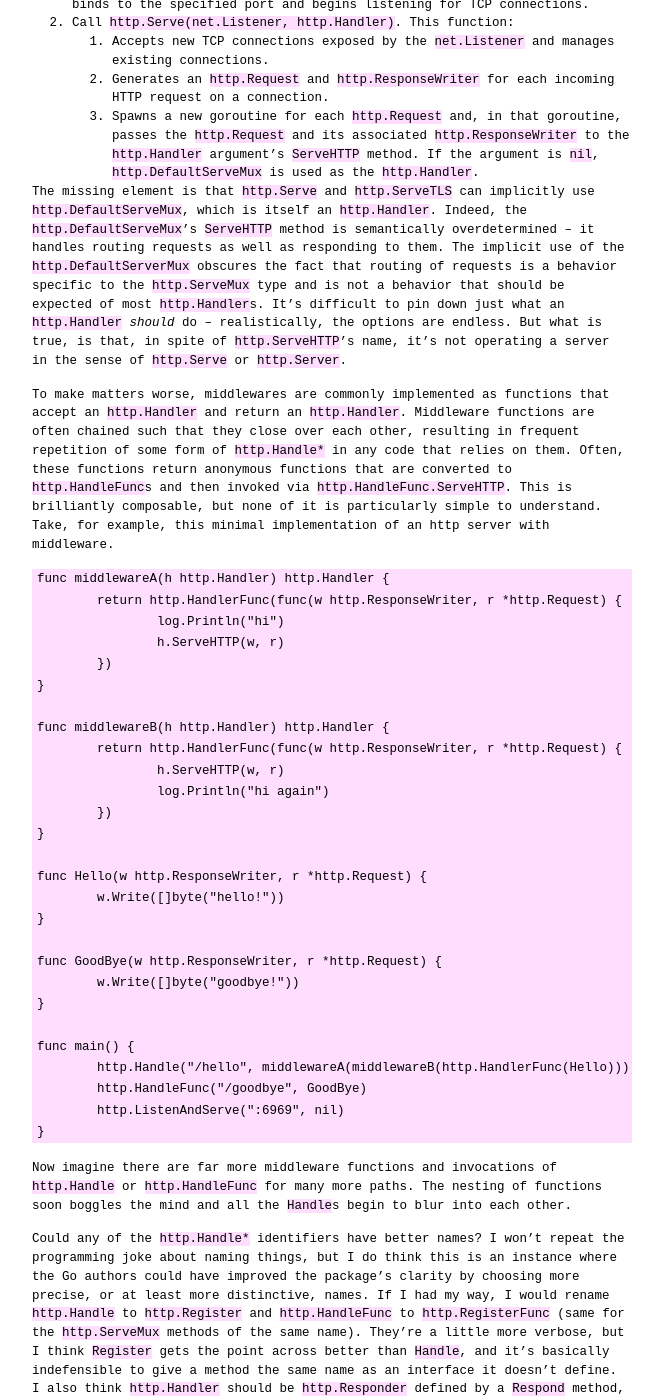
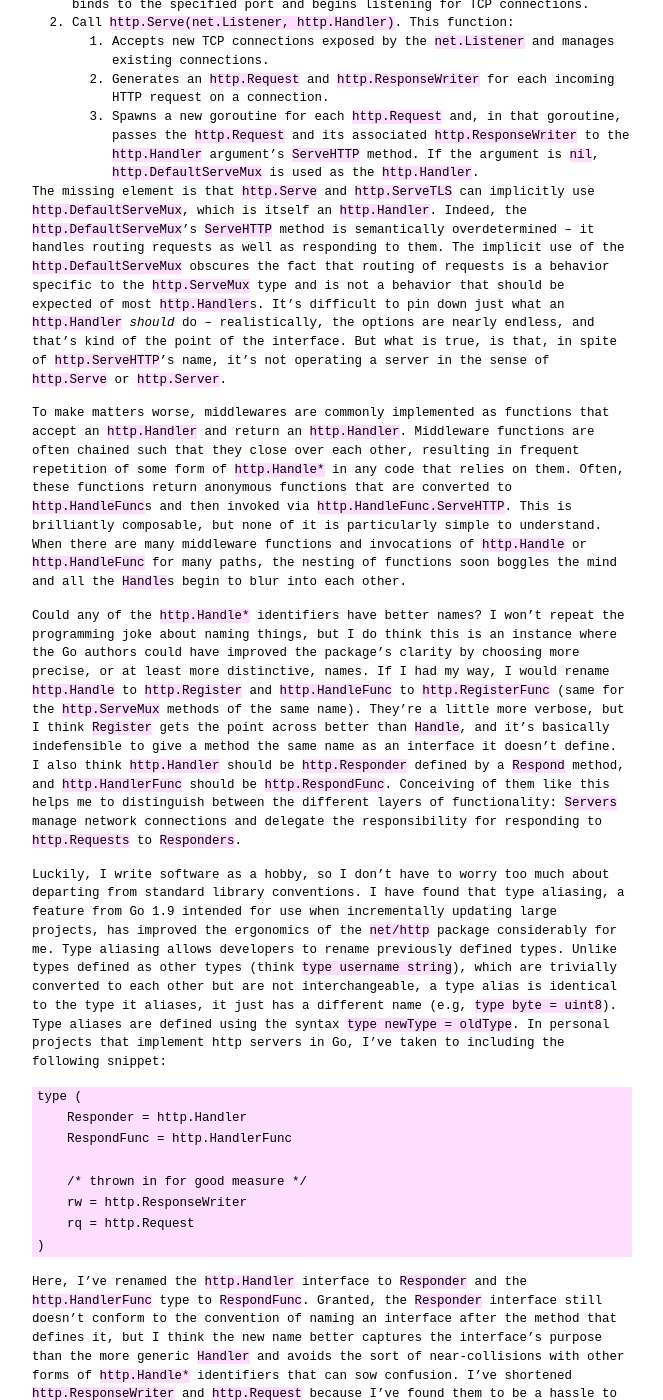
Before and after one commit to cdillond/cdillond.github.io, a Jekyll site: the page built from _posts/2025-04-05-http.markdown, in a window 1280 px wide and 1400 px high, scrolled down 1018 px. Shown: the whole window, without its empty margins (308-971 px from the left). Built offline with Jekyll 4.4.1, drawn with Linux system fonts in a browser that asks for light colours.

Commit message:
removed example

````diff
--- a/_posts/2025-04-05-http.markdown
+++ b/_posts/2025-04-05-http.markdown
@@ -20,39 +20,9 @@ Teasing the functions out into separate layers, the process goes something like
    2. Generates an `http.Request` and `http.ResponseWriter` for each incoming HTTP request on a connection.
    3. Spawns a new goroutine for each `http.Request` and, in that goroutine, passes the `http.Request` and its associated `http.ResponseWriter` to the `http.Handler` argument's `ServeHTTP` method. If the argument is `nil`, `http.DefaultServeMux` is used as the `http.Handler`.
 
-The missing element is that `http.Serve` and `http.ServeTLS` can implicitly use `http.DefaultServeMux`, which is itself an `http.Handler`. Indeed, the `http.DefaultServeMux`'s `ServeHTTP` method is semantically overdetermined -- it handles routing requests as well as responding to them. The implicit use of the `http.DefaultServerMux` obscures the fact that routing of requests is a behavior specific to the `http.ServeMux` type and is not a behavior that should be expected of most `http.Handler`s. It's difficult to pin down just what an `http.Handler` *should* do -- realistically, the options are endless. But what is true, is that, in spite of `http.ServeHTTP`'s name, it's not operating a server in the sense of `http.Serve` or `http.Server`.
+The missing element is that `http.Serve` and `http.ServeTLS` can implicitly use `http.DefaultServeMux`, which is itself an `http.Handler`. Indeed, the `http.DefaultServeMux`'s `ServeHTTP` method is semantically overdetermined -- it handles routing requests as well as responding to them. The implicit use of the `http.DefaultServeMux` obscures the fact that routing of requests is a behavior specific to the `http.ServeMux` type and is not a behavior that should be expected of most `http.Handler`s. It's difficult to pin down just what an `http.Handler` *should* do -- realistically, the options are nearly endless, and that's kind of the point of the interface. But what is true, is that, in spite of `http.ServeHTTP`'s name, it's not operating a server in the sense of `http.Serve` or `http.Server`.
 
-To make matters worse, middlewares are commonly implemented as functions that accept an `http.Handler` and return an `http.Handler`. Middleware functions are often chained such that they close over each other, resulting in frequent repetition of some form of `http.Handle*` in any code that relies on them. Often, these functions return anonymous functions that are converted to `http.HandleFunc`s and then invoked via `http.HandleFunc.ServeHTTP`. This is brilliantly composable, but none of it is particularly simple to understand. Take, for example, this minimal implementation of an http server with middleware.
-```Go
-func middlewareA(h http.Handler) http.Handler {
-	return http.HandlerFunc(func(w http.ResponseWriter, r *http.Request) {
-		log.Println("hi")
-		h.ServeHTTP(w, r)
-	})
-}
-
-func middlewareB(h http.Handler) http.Handler {
-	return http.HandlerFunc(func(w http.ResponseWriter, r *http.Request) {
-		h.ServeHTTP(w, r)
-		log.Println("hi again")
-	})
-}
-
-func Hello(w http.ResponseWriter, r *http.Request) {
-	w.Write([]byte("hello!"))
-}
-
-func GoodBye(w http.ResponseWriter, r *http.Request) {
-	w.Write([]byte("goodbye!"))
-}
-
-func main() {
-	http.Handle("/hello", middlewareA(middlewareB(http.HandlerFunc(Hello))))
-	http.HandleFunc("/goodbye", GoodBye)
-	http.ListenAndServe(":6969", nil)
-}
-```
-Now imagine there are far more middleware functions and invocations of `http.Handle` or `http.HandleFunc` for many more paths. The nesting of functions soon boggles the mind and all the `Handle`s begin to blur into each other.
+To make matters worse, middlewares are commonly implemented as functions that accept an `http.Handler` and return an `http.Handler`. Middleware functions are often chained such that they close over each other, resulting in frequent repetition of some form of `http.Handle*` in any code that relies on them. Often, these functions return anonymous functions that are converted to `http.HandleFunc`s and then invoked via `http.HandleFunc.ServeHTTP`. This is brilliantly composable, but none of it is particularly simple to understand. When there are many middleware functions and invocations of `http.Handle` or `http.HandleFunc` for many paths, the nesting of functions soon boggles the mind and all the `Handle`s begin to blur into each other.
 
 Could any of the `http.Handle*` identifiers have better names? I won't repeat the programming joke about naming things, but I do think this is an instance where the Go authors could have improved the package's clarity by choosing more precise, or at least more distinctive, names. If I had my way, I would rename `http.Handle` to `http.Register` and `http.HandleFunc` to `http.RegisterFunc` (same for the `http.ServeMux` methods of the same name). They're a little more verbose, but I think `Register` gets the point across better than `Handle`, and it's basically indefensible to give a method the same name as an interface it doesn't define. I also think `http.Handler` should be `http.Responder` defined by a `Respond` method, and `http.HandlerFunc` should be `http.RespondFunc`. Conceiving of them like this helps me to distinguish between the different layers of functionality: `Servers` manage network connections and delegate the responsibility for responding to `http.Requests` to `Responders`.
 
````
